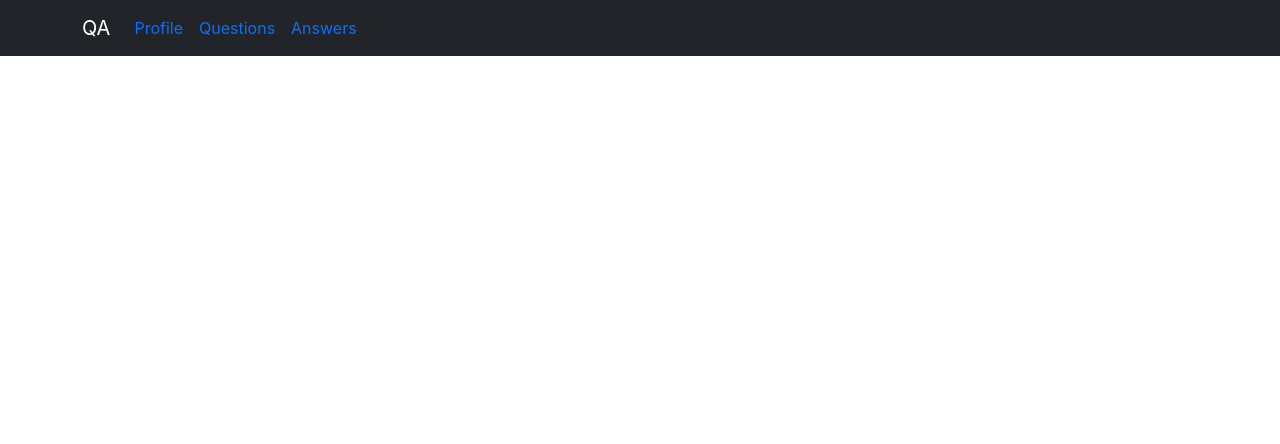
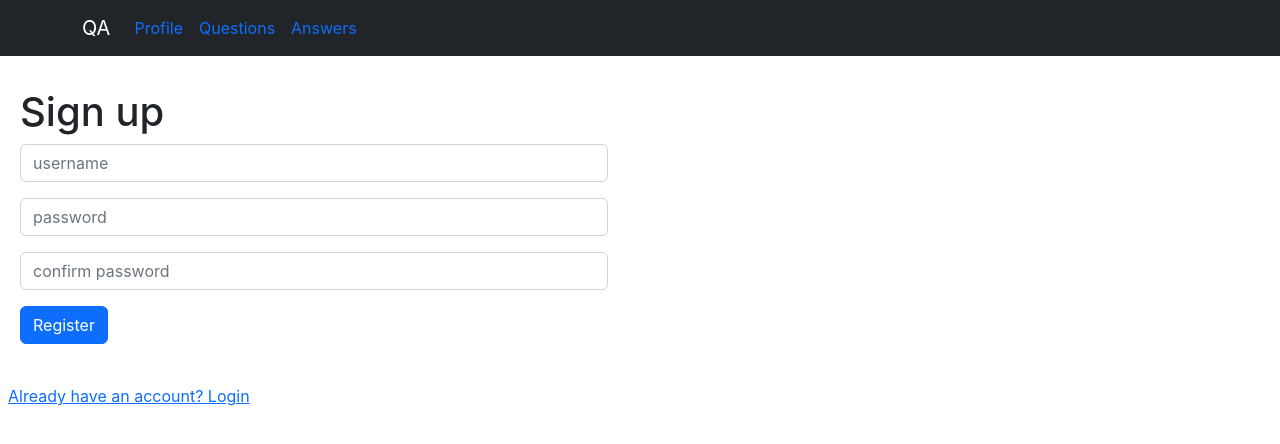
Before and after one commit to AlexSD92/ci_react_qa, a React (Create React App) app: page /register in a window 1280 px wide. Shown: the top 444 px of the page. Built offline with nearby package versions, Linux system fonts and the light colour scheme.

Commit message:
Register component created for users to fill out a form and register for an account, added to App.js

```diff
--- a/src/App.js
+++ b/src/App.js
@@ -4,6 +4,8 @@ import { Routes, Route } from 'react-router-dom'
 import Questions from './components/Questions';
 import Answers from './components/Answers';
 import Profile from './components/Profile';
+import './api/axiosDefaults';
+import Register from './components/Register';
 
 function App() {
   return (
@@ -13,6 +15,8 @@ function App() {
         <Route path={'/profiles'} element={<Profile />}></Route>
         <Route path={'/questions'} element={<Questions />}></Route>
         <Route path={'/answers'} element={<Answers />}></Route>
+        <Route path={'/register'} element={<Register />}></Route>
+
       </Routes>
     </div>
   );
--- /dev/null
+++ b/src/components/Register.js
@@ -0,0 +1,47 @@
+import React from "react";
+import { Link } from "react-router-dom";
+
+import { Form, Button, Col, Row, Container } from "react-bootstrap";
+
+const Register = () => {
+  return (
+    <Row>
+      <Col className="my-auto py-2 p-md-2" md={6}>
+        <Container className="p-4">
+          <h1>Sign up</h1>
+
+            <Form>
+                <Form.Group className="mb-3" controlId="username">
+                    <Form.Label className="d-none">Username</Form.Label>
+                    <Form.Control type="text" placeholder="username" name="username" />
+                </Form.Group>
+
+                <Form.Group className="mb-3" controlId="password1">
+                    <Form.Label className="d-none">Password</Form.Label>
+                    <Form.Control type="password" placeholder="password" name="password1" />
+                </Form.Group>
+
+                <Form.Group className="mb-3" controlId="password2">
+                    <Form.Label className="d-none">Password</Form.Label>
+                    <Form.Control type="password" placeholder="confirm password" name="password2" />
+                </Form.Group>
+
+                <Button variant="primary" type="submit">
+                    Register
+                </Button>
+            </Form>
+
+        </Container>
+        <Container className="mt-3">
+          <Link to="/signin">
+            Already have an account? <span>Login</span>
+          </Link>
+        </Container>
+      </Col>
+      <Col md={6} className="my-auto d-none d-md-block p-2">
+      </Col>
+    </Row>
+  );
+};
+
+export default Register;
```
